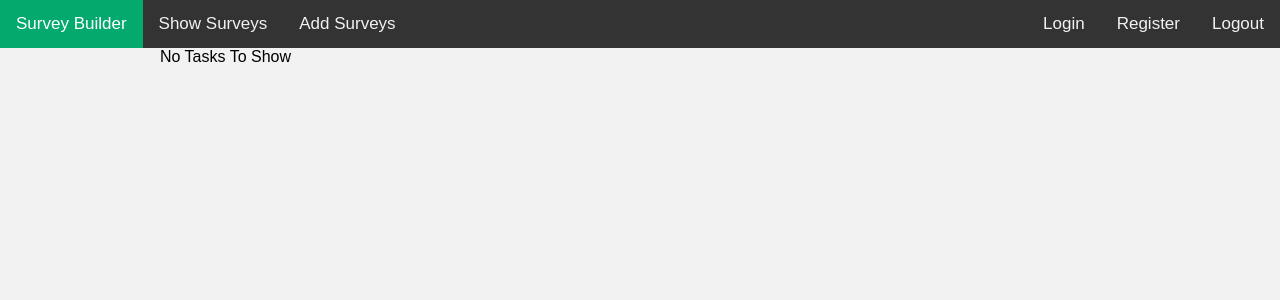
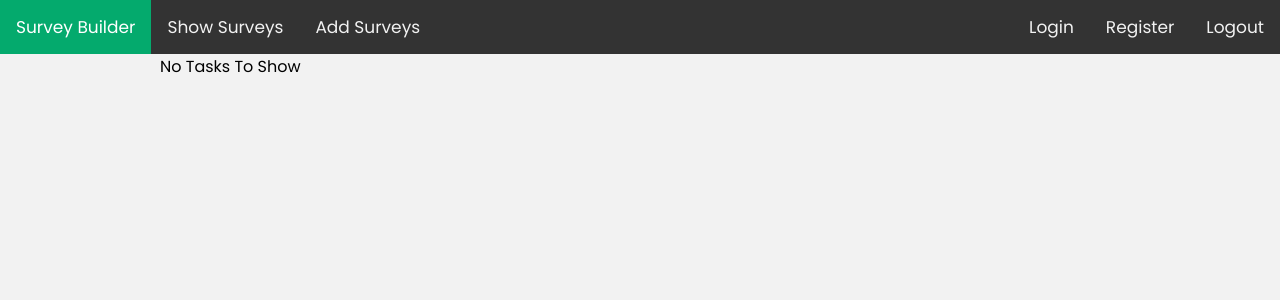
Before and after one commit to Hamze-Ammar/Survey-Builder, a React (Create React App) app in the folder front-react/: page / in a window 1280 px wide. Shown: the top 300 px of the page. Built offline with nearby package versions, Linux system fonts and the light colour scheme.

Commit message:
Updated: Font Family | React

```diff
--- a/front-react/src/index.css
+++ b/front-react/src/index.css
@@ -1,6 +1,14 @@
+@import url('https://fonts.googleapis.com/css2?family=Open+Sans:wght@300;600&family=Poppins:wght@300;400&family=Work+Sans:wght@300;400;500;700&display=swap');
+
+* {
+  font-family: 'Poppins', sans-serif;
+
+}
+
 body {
   margin: 0;
-  font-family: Arial, Helvetica, sans-serif;
+  /* font-family: Arial, Helvetica, sans-serif; */
+  /* font-family: 'Work Sans', sans-serif; */
   background-color: #f2f2f2;
 }
 
@@ -82,3 +90,14 @@ body {
 .normal-height {
   height: 2em;
 }
+
+.extra-margin {
+  margin: 30px 0px 150px 0px;
+}
+
+.title-bgd {
+  background-color: #333;
+  padding: 50px;
+  color: #ddd;
+  border-radius: 5px;
+}
```
